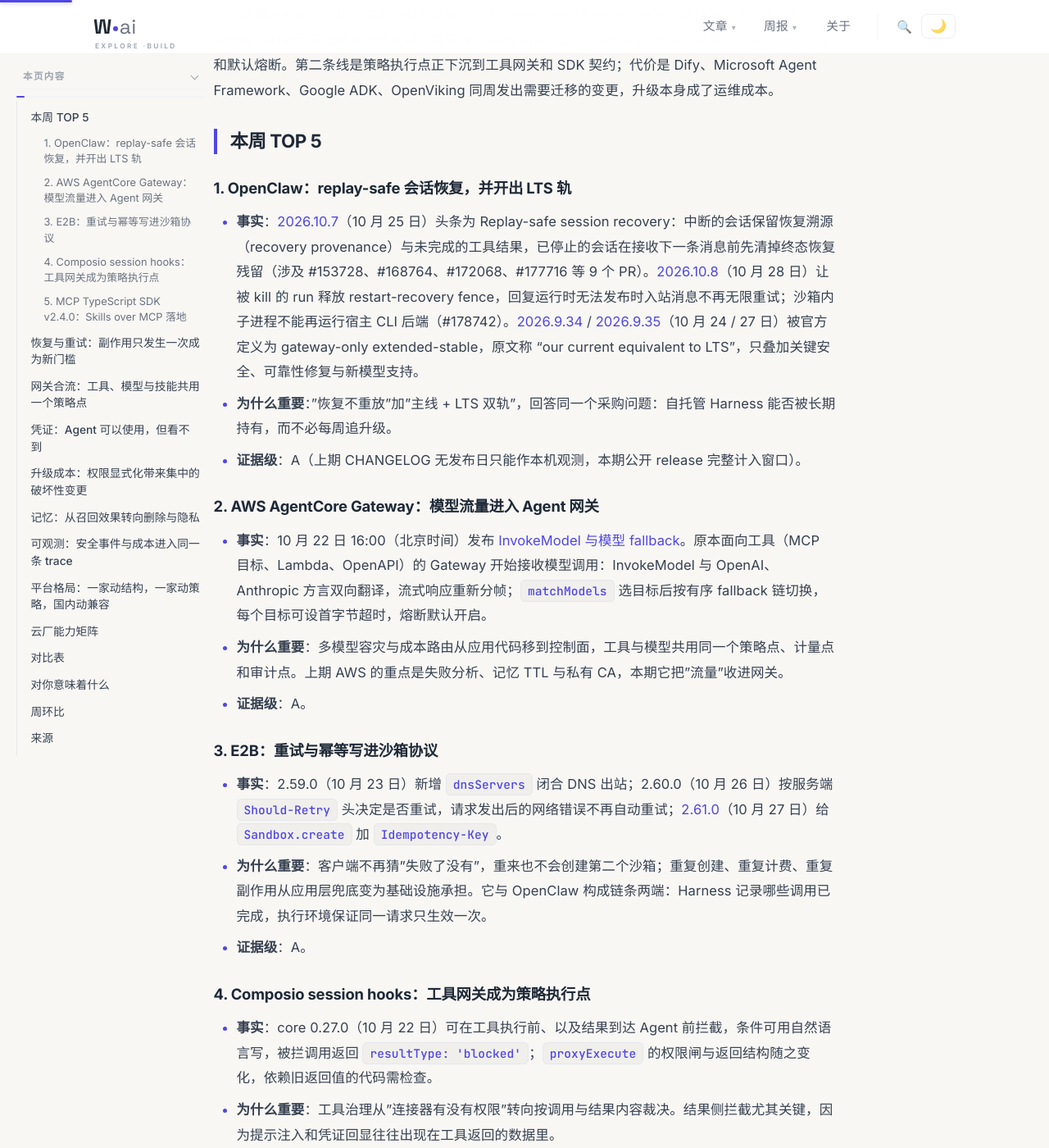
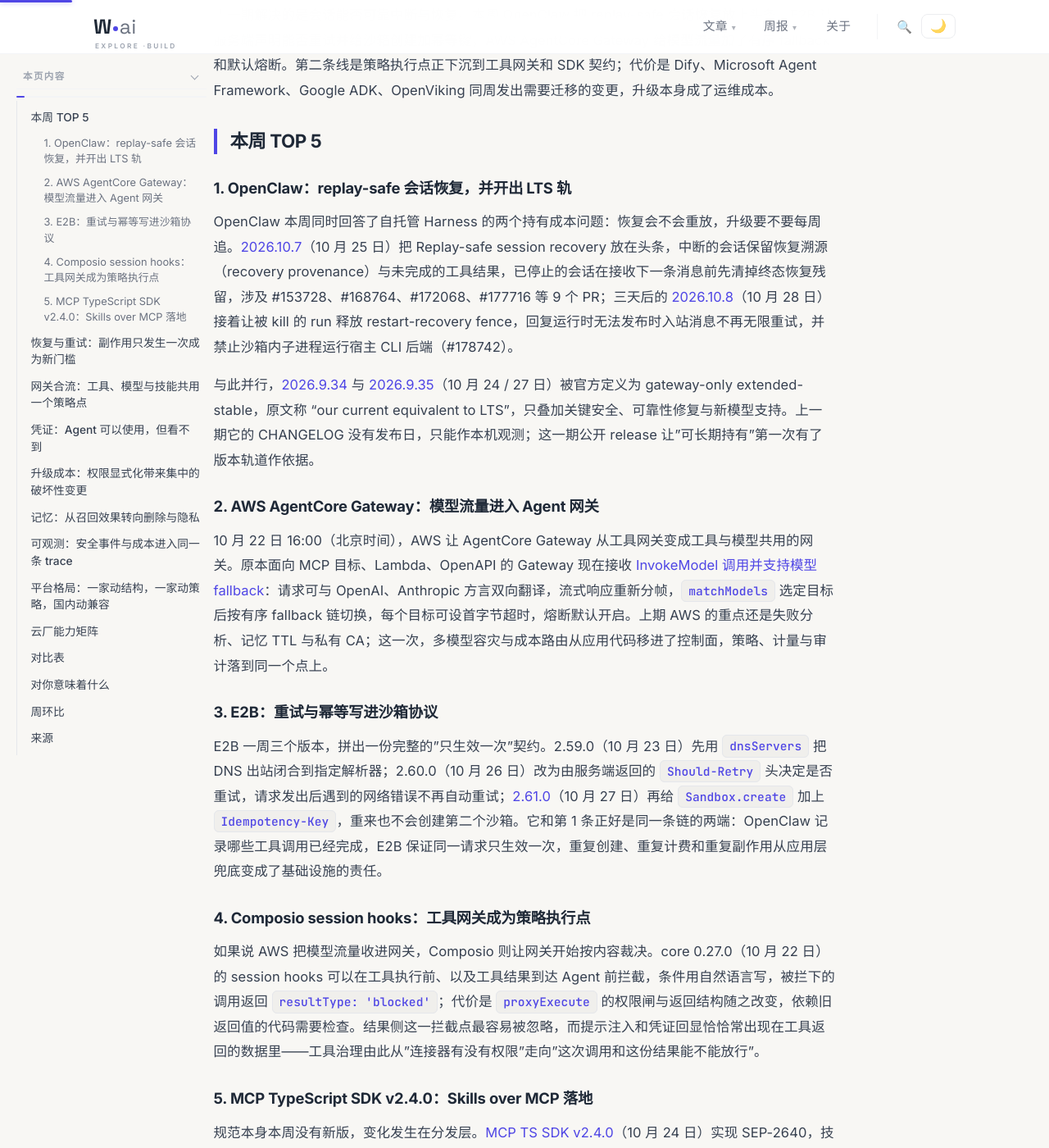
Before and after one commit to wujiaming88/wujiaming88.github.io, a Jekyll site: the page built from _posts/2026-10-29-global-ai-agent-infra-weekly.md, in a window 1280 px wide and 1400 px high, scrolled down 867 px. Shown: the whole window at 82% size. Built offline with Jekyll 4.4.1, drawn with Linux system fonts in a browser that asks for light colours; some of the changed text lies outside the part shown.

Commit message:
Rewrite P19 agent infra weekly TOP5 as prose
Co-authored-by: Garming <wujiaming88@users.noreply.github.com>

```diff
--- a/_posts/2026-10-29-global-ai-agent-infra-weekly.md
+++ b/_posts/2026-10-29-global-ai-agent-infra-weekly.md
@@ -27,33 +27,25 @@ toc_label: "本期目录"
 
 ### 1. OpenClaw：replay-safe 会话恢复，并开出 LTS 轨
 
-- **事实**：[2026.10.7](https://github.com/openclaw/openclaw/releases/tag/v2026.10.7)（10 月 25 日）头条为 Replay-safe session recovery：中断的会话保留恢复溯源（recovery provenance）与未完成的工具结果，已停止的会话在接收下一条消息前先清掉终态恢复残留（涉及 #153728、#168764、#172068、#177716 等 9 个 PR）。[2026.10.8](https://github.com/openclaw/openclaw/releases/tag/v2026.10.8)（10 月 28 日）让被 kill 的 run 释放 restart-recovery fence，回复运行时无法发布时入站消息不再无限重试；沙箱内子进程不能再运行宿主 CLI 后端（#178742）。[2026.9.34](https://github.com/openclaw/openclaw/releases/tag/v2026.9.34) / [2026.9.35](https://github.com/openclaw/openclaw/releases/tag/v2026.9.35)（10 月 24 / 27 日）被官方定义为 gateway-only extended-stable，原文称 "our current equivalent to LTS"，只叠加关键安全、可靠性修复与新模型支持。
-- **为什么重要**："恢复不重放"加"主线 + LTS 双轨"，回答同一个采购问题：自托管 Harness 能否被长期持有，而不必每周追升级。
-- **证据级**：A（上期 CHANGELOG 无发布日只能作本机观测，本期公开 release 完整计入窗口）。
+OpenClaw 本周同时回答了自托管 Harness 的两个持有成本问题：恢复会不会重放，升级要不要每周追。[2026.10.7](https://github.com/openclaw/openclaw/releases/tag/v2026.10.7)（10 月 25 日）把 Replay-safe session recovery 放在头条，中断的会话保留恢复溯源（recovery provenance）与未完成的工具结果，已停止的会话在接收下一条消息前先清掉终态恢复残留，涉及 #153728、#168764、#172068、#177716 等 9 个 PR；三天后的 [2026.10.8](https://github.com/openclaw/openclaw/releases/tag/v2026.10.8)（10 月 28 日）接着让被 kill 的 run 释放 restart-recovery fence，回复运行时无法发布时入站消息不再无限重试，并禁止沙箱内子进程运行宿主 CLI 后端（#178742）。
+
+与此并行，[2026.9.34](https://github.com/openclaw/openclaw/releases/tag/v2026.9.34) 与 [2026.9.35](https://github.com/openclaw/openclaw/releases/tag/v2026.9.35)（10 月 24 / 27 日）被官方定义为 gateway-only extended-stable，原文称 "our current equivalent to LTS"，只叠加关键安全、可靠性修复与新模型支持。上一期它的 CHANGELOG 没有发布日，只能作本机观测；这一期公开 release 让"可长期持有"第一次有了版本轨道作依据。
 
 ### 2. AWS AgentCore Gateway：模型流量进入 Agent 网关
 
-- **事实**：10 月 22 日 16:00（北京时间）发布 [InvokeModel 与模型 fallback](https://aws.amazon.com/about-aws/whats-new/2026/10/agentcore-gateway-invokemodel-fallback/)。原本面向工具（MCP 目标、Lambda、OpenAPI）的 Gateway 开始接收模型调用：InvokeModel 与 OpenAI、Anthropic 方言双向翻译，流式响应重新分帧；`matchModels` 选目标后按有序 fallback 链切换，每个目标可设首字节超时，熔断默认开启。
-- **为什么重要**：多模型容灾与成本路由从应用代码移到控制面，工具与模型共用同一个策略点、计量点和审计点。上期 AWS 的重点是失败分析、记忆 TTL 与私有 CA，本期它把"流量"收进网关。
-- **证据级**：A。
+10 月 22 日 16:00（北京时间），AWS 让 AgentCore Gateway 从工具网关变成工具与模型共用的网关。原本面向 MCP 目标、Lambda、OpenAPI 的 Gateway 现在接收 [InvokeModel 调用并支持模型 fallback](https://aws.amazon.com/about-aws/whats-new/2026/10/agentcore-gateway-invokemodel-fallback/)：请求可与 OpenAI、Anthropic 方言双向翻译，流式响应重新分帧，`matchModels` 选定目标后按有序 fallback 链切换，每个目标可设首字节超时，熔断默认开启。上期 AWS 的重点还是失败分析、记忆 TTL 与私有 CA；这一次，多模型容灾与成本路由从应用代码移进了控制面，策略、计量与审计落到同一个点上。
 
 ### 3. E2B：重试与幂等写进沙箱协议
 
-- **事实**：2.59.0（10 月 23 日）新增 `dnsServers` 闭合 DNS 出站；2.60.0（10 月 26 日）按服务端 `Should-Retry` 头决定是否重试，请求发出后的网络错误不再自动重试；[2.61.0](https://github.com/e2b-dev/E2B/releases/tag/e2b%402.61.0)（10 月 27 日）给 `Sandbox.create` 加 `Idempotency-Key`。
-- **为什么重要**：客户端不再猜"失败了没有"，重来也不会创建第二个沙箱；重复创建、重复计费、重复副作用从应用层兜底变为基础设施承担。它与 OpenClaw 构成链条两端：Harness 记录哪些调用已完成，执行环境保证同一请求只生效一次。
-- **证据级**：A。
+E2B 一周三个版本，拼出一份完整的"只生效一次"契约。2.59.0（10 月 23 日）先用 `dnsServers` 把 DNS 出站闭合到指定解析器；2.60.0（10 月 26 日）改为由服务端返回的 `Should-Retry` 头决定是否重试，请求发出后遇到的网络错误不再自动重试；[2.61.0](https://github.com/e2b-dev/E2B/releases/tag/e2b%402.61.0)（10 月 27 日）再给 `Sandbox.create` 加上 `Idempotency-Key`，重来也不会创建第二个沙箱。它和第 1 条正好是同一条链的两端：OpenClaw 记录哪些工具调用已经完成，E2B 保证同一请求只生效一次，重复创建、重复计费和重复副作用从应用层兜底变成了基础设施的责任。
 
 ### 4. Composio session hooks：工具网关成为策略执行点
 
-- **事实**：core 0.27.0（10 月 22 日）可在工具执行前、以及结果到达 Agent 前拦截，条件可用自然语言写，被拦调用返回 `resultType: 'blocked'`；`proxyExecute` 的权限闸与返回结构随之变化，依赖旧返回值的代码需检查。
-- **为什么重要**：工具治理从"连接器有没有权限"转向按调用与结果内容裁决。结果侧拦截尤其关键，因为提示注入和凭证回显往往出现在工具返回的数据里。
-- **证据级**：A。
+如果说 AWS 把模型流量收进网关，Composio 则让网关开始按内容裁决。core 0.27.0（10 月 22 日）的 session hooks 可以在工具执行前、以及工具结果到达 Agent 前拦截，条件用自然语言写，被拦下的调用返回 `resultType: 'blocked'`；代价是 `proxyExecute` 的权限闸与返回结构随之改变，依赖旧返回值的代码需要检查。结果侧这一拦截点最容易被忽略，而提示注入和凭证回显恰恰常出现在工具返回的数据里——工具治理由此从"连接器有没有权限"走向"这次调用和这份结果能不能放行"。
 
 ### 5. MCP TypeScript SDK v2.4.0：Skills over MCP 落地
 
-- **事实**：[v2.4.0](https://github.com/modelcontextprotocol/typescript-sdk/releases/tag/v2.4.0)（10 月 24 日）实现 SEP-2640：技能以 MCP 资源发布，客户端校验大小、摘要与 SKILL.md frontmatter；在 2026-07-28 版规范下资源带 `ttlMs`、`cacheScope` 缓存字段。规范本身本周无新版。
-- **为什么重要**：工具与技能首次走同一条协议通道，技能供应链有了协议级完整性校验；内部技能库可以像 MCP server 一样被注册、缓存和审计。
-- **证据级**：A。
+规范本身本周没有新版，变化发生在分发层。[MCP TS SDK v2.4.0](https://github.com/modelcontextprotocol/typescript-sdk/releases/tag/v2.4.0)（10 月 24 日）实现 SEP-2640，技能以 MCP 资源的形式发布，客户端校验大小、摘要与 SKILL.md 的 frontmatter，在 2026-07-28 版规范下资源还带 `ttlMs`、`cacheScope` 缓存字段。工具与技能从此走同一条协议通道，技能供应链有了协议级的完整性校验，内部技能库可以像 MCP server 一样被注册、缓存和审计，不必各家 Harness 各搞一套格式。
 
 ## 恢复与重试：副作用只发生一次成为新门槛
 
@@ -124,7 +116,7 @@ Google 10 月 26 日在 [Gemini Enterprise Agent Platform](https://docs.cloud.go
 
 **结论：AWS 是本周唯一有窗内精确日期、并改变控制面结构的云厂；Google 动在策略层；国内云厂以协议兼容换接入量。**
 
-Google 的动作是 10 月 26 日的意图匹配开关。Microsoft Foundry 在上期发完 Routines、Tool Search 与 A2A 后本周静默。[Databricks](https://docs.databricks.com/aws/en/release-notes/product/) 10 月条目（月级归档）补的是身份与 MCP 安全：外部 Agent 默认 OAuth 应用 GA、`ai_enrich` 接外部 MCP 做 grounding（Beta）。火山方舟 10 月 22 日的 [API 兼容性公告](https://ark.volcengine.com/region:cn-beijing/docs/api-schema-upgrade-notice) 让 Responses API 兼容 `apply_patch`、`namespace`/`defer_loading` 与 Anthropic 错误格式，并提供原生 web_search。阿里云 10 月 26 日周报称上新 11 款 MCP 服务（仅读到摘要，证据级 B）。
+Google 的动作是 10 月 26 日的意图匹配开关。Microsoft Foundry 在上期发完 Routines、Tool Search 与 A2A 后本周静默。[Databricks](https://docs.databricks.com/aws/en/release-notes/product/) 10 月条目（月级归档）补的是身份与 MCP 安全：外部 Agent 默认 OAuth 应用 GA、`ai_enrich` 接外部 MCP 做 grounding（Beta）。火山方舟 10 月 22 日的 [API 兼容性公告](https://ark.volcengine.com/region:cn-beijing/docs/api-schema-upgrade-notice) 让 Responses API 兼容 `apply_patch`、`namespace`/`defer_loading` 与 Anthropic 错误格式，并提供原生 web_search。阿里云 10 月 26 日周报称上新 11 款 MCP 服务（仅读到摘要）。
 
 ![2026-10-29 AI Agent 基础设施模块×厂商状态热力矩阵：AWS、Google、Anthropic 与 OpenClaw 覆盖面最广，Microsoft 与国内云厂多为空白或背景](/assets/images/posts/2026-10-29-agent-infra-fig1-matrix.png)
 
@@ -137,53 +129,53 @@ Google 的动作是 10 月 26 日的意图匹配开关。Microsoft Foundry 在
 | AWS | Runtime FUSE 挂载（10 月档） | Memory TTL（10 月档，上期已报） | InvokeModel 方言翻译 + 有序 fallback + 熔断（10-22） | CLI v1.0 identity 命令（10 月档） | Web Search 域名过滤（10-23） | SDK 1.25.0 评估已有 session（10-24） | Gateway 吞并模型流量 |
 | Google | Agent Engine 无条目 | ADK MongoDbMemoryService（实验） | Agent Gateway 未取得 | 意图匹配开关（10-26） | ADK OpenSandbox、computer use schema | ADK 默认 OTel GenAI v2 | 策略层治理 |
 | Microsoft | Hosted Agents 无条目 | 无条目 | MAF MCP 2.x、toolbox OAuth consent | Entra 官方无窗内条目 | Browser automation GA（10-19 窗外） | 无条目 | 本周静默 |
-| 阿里云 | Managed Agent（10-13，窗外） | 手册背景 | 11 款 MCP 服务（10-26 摘要，B） | 未取得 | 手册背景 | 轨迹评测（10-21，窗外） | 窗内无可核条目 |
+| 阿里云 | Managed Agent（10-13，窗外） | 手册背景 | 11 款 MCP 服务（10-26，仅读到摘要） | 未取得 | 手册背景 | 轨迹评测（10-21，窗外） | 窗内无可核条目 |
 | 火山/字节 | 无条目 | OpenViking v0.5.2/0.5.2.1 | Responses API 兼容（10-22） | 未取得 | 原生 web_search | Coze Loop 无条目 | 协议兼容外部 Harness |
 | 腾讯云 | 上下文超时清空（10 月，未标日） | 记忆库（9 月背景） | MCP Apps（9 月背景） | AgentPortal（10-19，窗外） | Claw 云盘（窗外） | 无条目 | 窗内无日期条目 |
 | Databricks | 未取得 | 无条目 | ai_enrich 外部 MCP（Beta，10 月档） | 外部 Agent 默认 OAuth GA（10 月档） | 未取得 | MCP 越狱筛查（Beta，10 月档） | 数据平台补 Agent 安全 |
 
 ## 对比表
 
-| 模块 | 产品/厂商 | 版本或日期 | 变化 | 是否破坏性 | 证据级 |
-|---|---|---|---|---|---|
-| Harness | OpenClaw | 2026.10.7（10-25） | replay-safe 会话恢复，保留恢复溯源与未完成工具结果 | 否 | A |
-| Harness | OpenClaw | 2026.10.8（10-28） | 被 kill 的 run 释放恢复 fence；沙箱子进程不能跑宿主 CLI | 否 | A |
-| Harness | OpenClaw | 2026.9.34 / 9.35（10-24 / 10-27） | extended-stable（LTS 等价）轨道，安全修复下放 | 否 | A |
-| Harness | OpenClaw | 2026.10.10-beta.4（10-27） | 定时跟进保留 operator 权限；hooks.token 不下放子进程 | 否 | A |
-| Harness | Anthropic Claude Agent SDK / Claude Code | TS v0.3.307–312、Py v0.2.171–174、v2.1.307–312 | safety_event 遥测；按缓存寿命拆 token | 否 | A |
-| Harness | Dify | 1.18.0 | Agent run protocol v2；本地 sandbox token 必填 | 是 | A |
-| Harness | Microsoft Agent Framework | python-1.23.0 / dotnet-1.26.0 | MCP 2.x、参数更名、AG-UI scope 显式化 | 是 | A |
-| Harness | Google ADK | v2.13.0（10-22） | 默认 OTel GenAI v2，移除 call_llm span；Mongo 会话/记忆 | 是 | A |
-| Harness | LangGraph / langchain-core | 1.2.17–1.2.18 / 1.7.0 | 快照频率默认 1000→100；流式工具参数事件变化 | 是（core） | A |
-| Harness | pydantic-ai | v2.60–v2.63 | PostgresSpendStore 共享预算；护栏关闭 fail-open | 否 | A |
-| Runtime | a2a-python | 1.3.0 | 超时释放挂起的中断任务 | 否 | A |
-| Runtime | AWS AgentCore Runtime | 10 月档 | FUSE 挂载 | 否 | A（日期限述） |
-| Sandbox | E2B | 2.59.0（10-23） | dnsServers 闭合 DNS 出站 | 否 | A |
-| Sandbox | E2B | 2.60.0（10-26） | 按 Should-Retry 头重试，发送后网络错误不重试 | 行为变化 | A |
-| Sandbox | E2B | 2.61.0（10-27） | Sandbox.create 幂等键 | 否 | A |
-| Sandbox | Browserbase | 10-22 / 10-27 | 1Password 人批填充；Authenticated Fetch | 否 | A |
-| Sandbox | Claude Code | v2.1.309 | 修复沙箱外 shell 启动文件、symlink 绕过 denyWrite、改写 --mcp-config | 否 | A |
-| Sandbox | agent-browser | v0.39.3 / v0.40.0 | 项目配置信任边界；存储恢复不暴露 token | 是（配置） | A |
-| Sandbox | AWS AgentCore | 10-23 | Web Search 域名过滤与用户位置 | 否 | A |
-| Gateway | AWS AgentCore Gateway | 10-22 | InvokeModel 方言翻译、有序 fallback、默认熔断 | 否 | A |
-| Gateway | MCP TS SDK | v2.4.0（10-24） | Skills over MCP（SEP-2640）；-32020；scopeForRefresh | 否 | A |
-| Gateway | MCP Registry | v1.8.2–v1.8.6 | 生产容量与诊断 | 否 | A |
-| Gateway | Composio | core 0.27.0（10-22） | session hooks，blocked 结果 | 是（proxyExecute） | A |
-| Gateway | Arcade | 1.12.0 Preview | 响应凭证脱敏；拒绝内网出站 | 否 | A |
-| Gateway | mcp-gateway-registry | 1.34.0 | Entra 组恢复；证书链处理 | 否 | A |
-| Identity | Google 语义治理 | 10-26 | sgpUserIntentMatching 开关 | 否 | A |
-| Identity | Claude apps gateway | 窗内 | oidc.user_id_claim | 否 | A |
-| Identity | Databricks | 10 月档 | 外部 Agent 默认 OAuth GA | 否 | A（日期限述） |
-| Memory | OpenViking | v0.5.2 → v0.5.2.1 | 隐私自动识别上线 4 天后关闭；Working Memory 默认关 | 行为回滚 | A |
-| Memory | Cognee | v1.6.6rc1 | history purge 失败即失败；删 dataset 连带清理 | 行为变化 | A |
-| Memory | Zep | 10 月 | HIPAA 默认关 Graph Assistant；边类型层级 | 否 | A |
-| Observability | Langfuse | v4.68.0–v4.71.0 | AI Gateway；Skills 追踪与版本 | 否 | A |
-| Observability | Phoenix | 20.25 / evals 3.9.3 | issue-to-PR factory；排除被入侵 litellm 1.107.0 | 否 | A |
-| Observability | AgentCore SDK | 1.25.0（10-24） | 评估已有 session；RecommendationClient | 否 | A |
-| Platform | 火山方舟 | 10-22 | Responses API 兼容 apply_patch、namespace/defer_loading | 否 | A |
-| Platform | OpenAI API | 10-24 | Enterprise Key Management；英国数据驻留 | 否 | A |
-| Platform | Anthropic | 10-22 | Google Cloud 托管 | 否 | A |
-| Platform | 阿里云百炼 | 10-26 摘要 | 上新 11 款 MCP 服务 | 否 | B |
+| 模块 | 产品/厂商 | 版本或日期 | 变化 | 是否破坏性 |
+|---|---|---|---|---|
+| Harness | OpenClaw | 2026.10.7（10-25） | replay-safe 会话恢复，保留恢复溯源与未完成工具结果 | 否 |
+| Harness | OpenClaw | 2026.10.8（10-28） | 被 kill 的 run 释放恢复 fence；沙箱子进程不能跑宿主 CLI | 否 |
+| Harness | OpenClaw | 2026.9.34 / 9.35（10-24 / 10-27） | extended-stable（LTS 等价）轨道，安全修复下放 | 否 |
+| Harness | OpenClaw | 2026.10.10-beta.4（10-27） | 定时跟进保留 operator 权限；hooks.token 不下放子进程 | 否 |
+| Harness | Anthropic Claude Agent SDK / Claude Code | TS v0.3.307–312、Py v0.2.171–174、v2.1.307–312 | safety_event 遥测；按缓存寿命拆 token | 否 |
+| Harness | Dify | 1.18.0 | Agent run protocol v2；本地 sandbox token 必填 | 是 |
+| Harness | Microsoft Agent Framework | python-1.23.0 / dotnet-1.26.0 | MCP 2.x、参数更名、AG-UI scope 显式化 | 是 |
+| Harness | Google ADK | v2.13.0（10-22） | 默认 OTel GenAI v2，移除 call_llm span；Mongo 会话/记忆 | 是 |
+| Harness | LangGraph / langchain-core | 1.2.17–1.2.18 / 1.7.0 | 快照频率默认 1000→100；流式工具参数事件变化 | 是（core） |
+| Harness | pydantic-ai | v2.60–v2.63 | PostgresSpendStore 共享预算；护栏关闭 fail-open | 否 |
+| Runtime | a2a-python | 1.3.0 | 超时释放挂起的中断任务 | 否 |
+| Runtime | AWS AgentCore Runtime | 10 月档 | FUSE 挂载 | 否 |
+| Sandbox | E2B | 2.59.0（10-23） | dnsServers 闭合 DNS 出站 | 否 |
+| Sandbox | E2B | 2.60.0（10-26） | 按 Should-Retry 头重试，发送后网络错误不重试 | 行为变化 |
+| Sandbox | E2B | 2.61.0（10-27） | Sandbox.create 幂等键 | 否 |
+| Sandbox | Browserbase | 10-22 / 10-27 | 1Password 人批填充；Authenticated Fetch | 否 |
+| Sandbox | Claude Code | v2.1.309 | 修复沙箱外 shell 启动文件、symlink 绕过 denyWrite、改写 --mcp-config | 否 |
+| Sandbox | agent-browser | v0.39.3 / v0.40.0 | 项目配置信任边界；存储恢复不暴露 token | 是（配置） |
+| Sandbox | AWS AgentCore | 10-23 | Web Search 域名过滤与用户位置 | 否 |
+| Gateway | AWS AgentCore Gateway | 10-22 | InvokeModel 方言翻译、有序 fallback、默认熔断 | 否 |
+| Gateway | MCP TS SDK | v2.4.0（10-24） | Skills over MCP（SEP-2640）；-32020；scopeForRefresh | 否 |
+| Gateway | MCP Registry | v1.8.2–v1.8.6 | 生产容量与诊断 | 否 |
+| Gateway | Composio | core 0.27.0（10-22） | session hooks，blocked 结果 | 是（proxyExecute） |
+| Gateway | Arcade | 1.12.0 Preview | 响应凭证脱敏；拒绝内网出站 | 否 |
+| Gateway | mcp-gateway-registry | 1.34.0 | Entra 组恢复；证书链处理 | 否 |
+| Identity | Google 语义治理 | 10-26 | sgpUserIntentMatching 开关 | 否 |
+| Identity | Claude apps gateway | 窗内 | oidc.user_id_claim | 否 |
+| Identity | Databricks | 10 月档 | 外部 Agent 默认 OAuth GA | 否 |
+| Memory | OpenViking | v0.5.2 → v0.5.2.1 | 隐私自动识别上线 4 天后关闭；Working Memory 默认关 | 行为回滚 |
+| Memory | Cognee | v1.6.6rc1 | history purge 失败即失败；删 dataset 连带清理 | 行为变化 |
+| Memory | Zep | 10 月 | HIPAA 默认关 Graph Assistant；边类型层级 | 否 |
+| Observability | Langfuse | v4.68.0–v4.71.0 | AI Gateway；Skills 追踪与版本 | 否 |
+| Observability | Phoenix | 20.25 / evals 3.9.3 | issue-to-PR factory；排除被入侵 litellm 1.107.0 | 否 |
+| Observability | AgentCore SDK | 1.25.0（10-24） | 评估已有 session；RecommendationClient | 否 |
+| Platform | 火山方舟 | 10-22 | Responses API 兼容 apply_patch、namespace/defer_loading | 否 |
+| Platform | OpenAI API | 10-24 | Enterprise Key Management；英国数据驻留 | 否 |
+| Platform | Anthropic | 10-22 | Google Cloud 托管 | 否 |
+| Platform | 阿里云百炼 | 10-26 摘要 | 上新 11 款 MCP 服务 | 否 |
 
 ## 对你意味着什么
 
```
